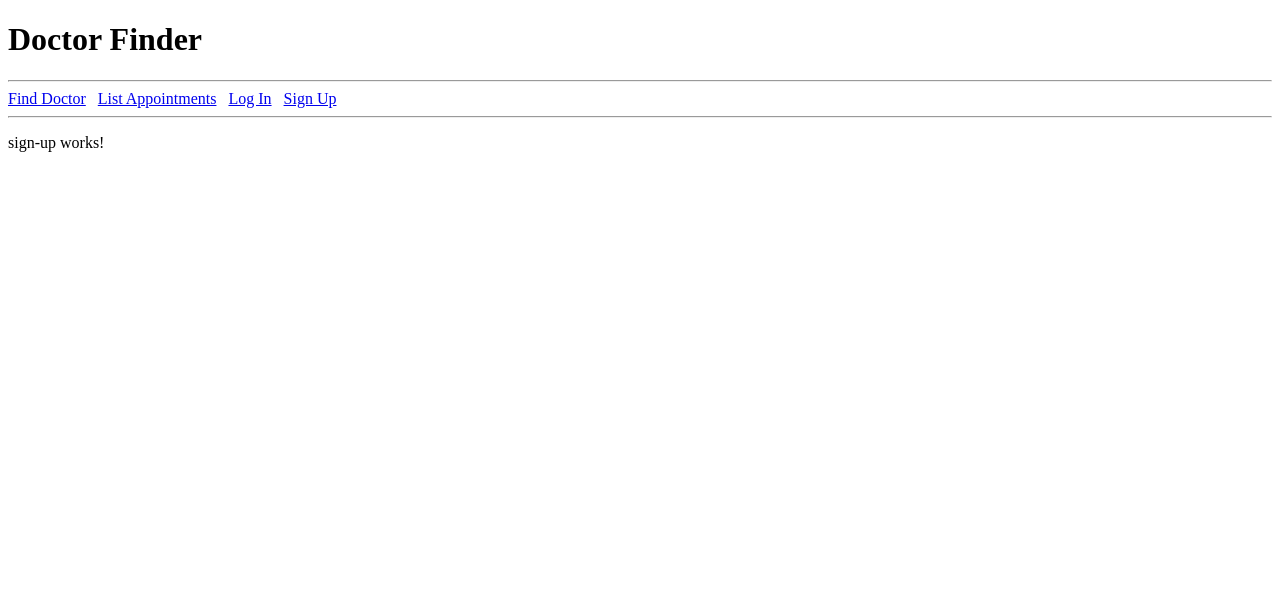
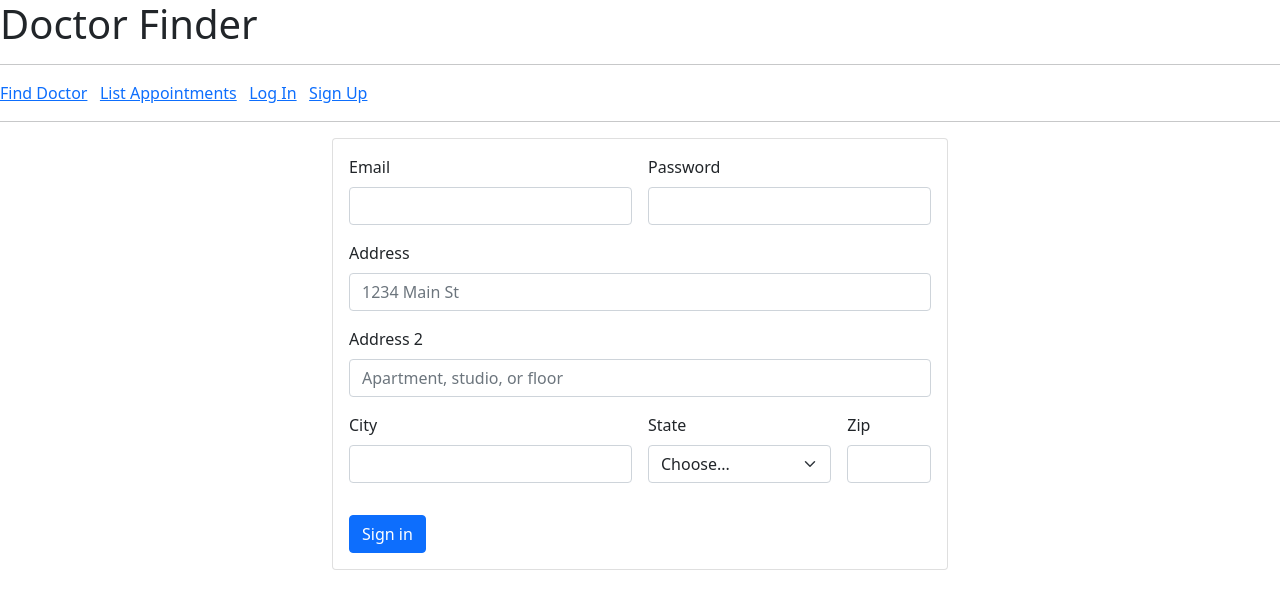
Before and after one commit to lucaraa253/Angular-Doctor-Patient, an Angular app: page /SignUp in a window 1280 px wide. Shown: the top 608 px of the page. Built offline with nearby package versions, Linux system fonts and the light colour scheme.

Commit message:
bootstrap finddoc login signup

```diff
--- a/src/app/components/doctor-control/doctor-control.component.html
+++ b/src/app/components/doctor-control/doctor-control.component.html
@@ -1,4 +1,4 @@
-<table>
+<table class="table">
   <tr>
     <td>
       <div><label>Location</label></div>
--- a/src/app/components/doctor-list/doctor-list.component.html
+++ b/src/app/components/doctor-list/doctor-list.component.html
@@ -1,10 +1,13 @@
-<table>
+<table class="table">
+  <thead>
     <tr>
-    <th>Name</th>
-    <th>Location</th>
-    <th>Specialty</th>
-    <th>Insurance</th>
+      <th scope="col">Name</th>
+      <th scope="col">Location</th>
+      <th scope="col">Specialty</th>
+      <th scope="col">Insurance</th>
     </tr>
+  </thead>
+  <tbody>
     <tr *ngFor="let d of doctors">
       <td>{{d.name}}</td>
       <td>{{d.location}}</td>
@@ -12,4 +15,6 @@
       <td>{{d.insurance}}</td>
       <td><a routerLink='AppointmentSystem'>Make Appointment</a></td>
     </tr>
+  </tbody>
+
 </table>
--- a/src/app/components/log-in/log-in.component.html
+++ b/src/app/components/log-in/log-in.component.html
@@ -1 +1,37 @@
-<p>log-in works!</p>
+
+<div class="container-fluid mb-3 d-flex justify-content-center  text-center">
+
+  <div class="card col-4 ">
+    <div class="card-body">
+
+    <form class="form-signin">
+
+      <h1 class="h3 mb-3 fw-normal">Please Sign in</h1>
+
+      <div class="form-floating">
+        <input type="email" class="form-control" id="floatingInput" placeholder="name@example.com">
+        <label for="floatingInput">Email address</label>
+      </div>
+      <div class="form-floating">
+        <input type="password" class="form-control" id="floatingPassword" placeholder="Password">
+        <label for="floatingPassword">Password</label>
+      </div>
+
+      <div class="checkbox mb-3">
+        <label>
+          <input type="checkbox" value="remember-me"> Remember me
+        </label>
+      </div>
+      <button class="w-100 btn btn-lg btn-primary" type="submit">Sign in</button>
+
+    </form>
+
+    </div>
+  </div>
+
+
+
+
+
+
+  </div>
--- a/src/app/components/sign-up/sign-up.component.html
+++ b/src/app/components/sign-up/sign-up.component.html
@@ -1 +1,48 @@
-<p>sign-up works!</p>
+<div class="container-fluid d-flex justify-content-center col-md-6">
+
+  <div class="card">
+    <div class="card-body">
+      <form class="row g-3">
+    <div class="col-md-6">
+      <label for="inputEmail4" class="form-label">Email</label>
+      <input type="email" class="form-control" id="inputEmail4">
+    </div>
+    <div class="col-md-6">
+      <label for="inputPassword4" class="form-label">Password</label>
+      <input type="password" class="form-control" id="inputPassword4">
+    </div>
+    <div class="col-12">
+      <label for="inputAddress" class="form-label">Address</label>
+      <input type="text" class="form-control" id="inputAddress" placeholder="1234 Main St">
+    </div>
+    <div class="col-12">
+      <label for="inputAddress2" class="form-label">Address 2</label>
+      <input type="text" class="form-control" id="inputAddress2" placeholder="Apartment, studio, or floor">
+    </div>
+    <div class="col-md-6">
+      <label for="inputCity" class="form-label">City</label>
+      <input type="text" class="form-control" id="inputCity">
+    </div>
+    <div class="col-md-4">
+      <label for="inputState" class="form-label">State</label>
+      <select id="inputState" class="form-select">
+        <option selected>Choose...</option>
+        <option>...</option>
+      </select>
+    </div>
+    <div class="col-md-2">
+      <label for="inputZip" class="form-label">Zip</label>
+      <input type="text" class="form-control" id="inputZip">
+    </div>
+    <div class="col-12">
+
+    </div>
+    <div class="col-12">
+      <button type="submit" class="btn btn-primary">Sign in</button>
+    </div>
+  </form>
+    </div>
+
+  </div>
+
+</div>
--- a/src/index.html
+++ b/src/index.html
@@ -5,9 +5,10 @@
   <title>P2proto</title>
   <base href="/">
   <meta name="viewport" content="width=device-width, initial-scale=1">
-  <link rel="icon" type="image/x-icon" href="favicon.ico">
+  <link href="https://cdn.jsdelivr.net/npm/bootstrap@5.1.3/dist/css/bootstrap.min.css" rel="stylesheet" integrity="sha384-1BmE4kWBq78iYhFldvKuhfTAU6auU8tT94WrHftjDbrCEXSU1oBoqyl2QvZ6jIW3" crossorigin="anonymous">
 </head>
 <body>
   <app-root></app-root>
+  <script src="https://cdn.jsdelivr.net/npm/bootstrap@5.1.3/dist/js/bootstrap.bundle.min.js" integrity="sha384-ka7Sk0Gln4gmtz2MlQnikT1wXgYsOg+OMhuP+IlRH9sENBO0LRn5q+8nbTov4+1p" crossorigin="anonymous"></script>
 </body>
 </html>
```
Also changed, not shown: 1 other file (tests, documents, lock files or other folders). Lines whose indentation alone changed are shown as unchanged.
